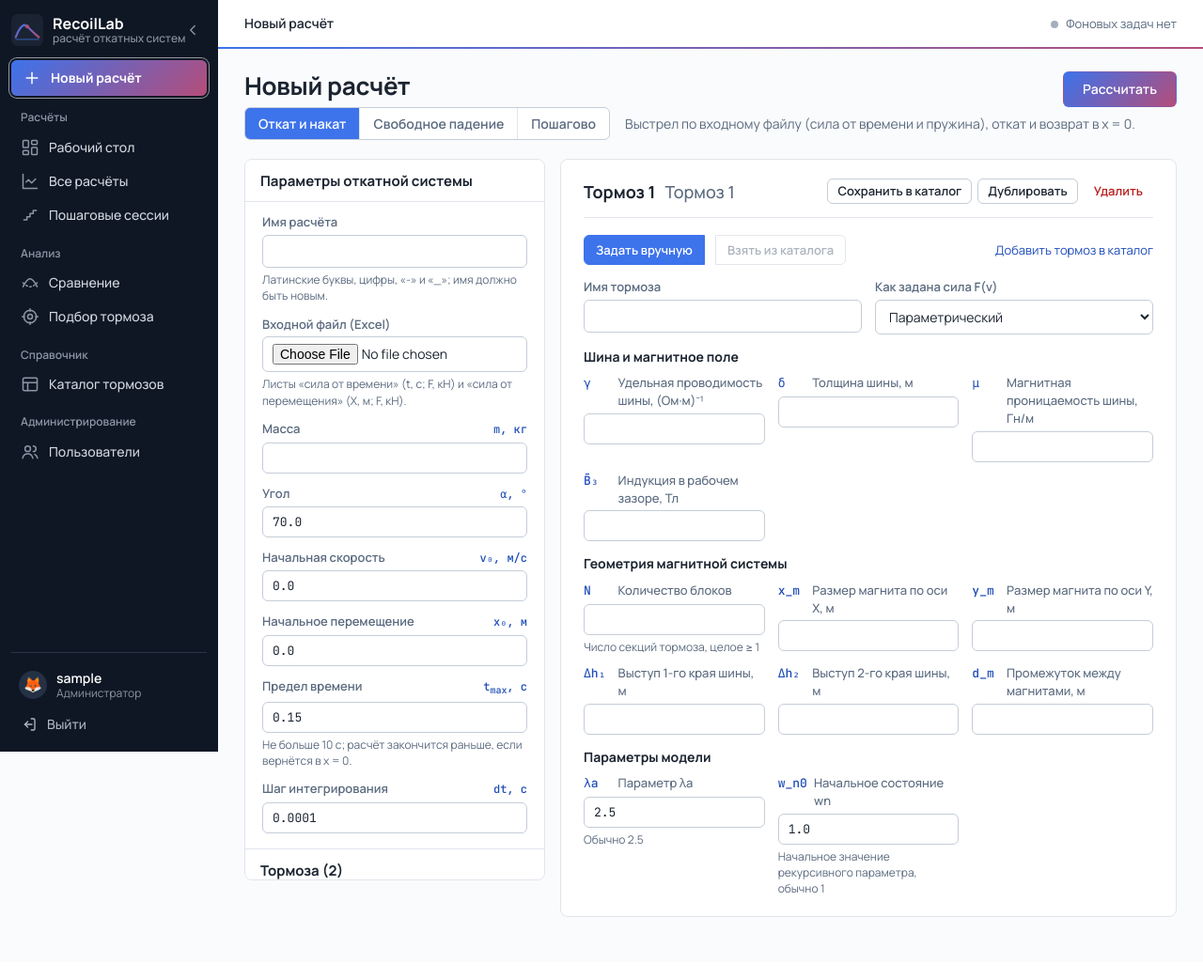
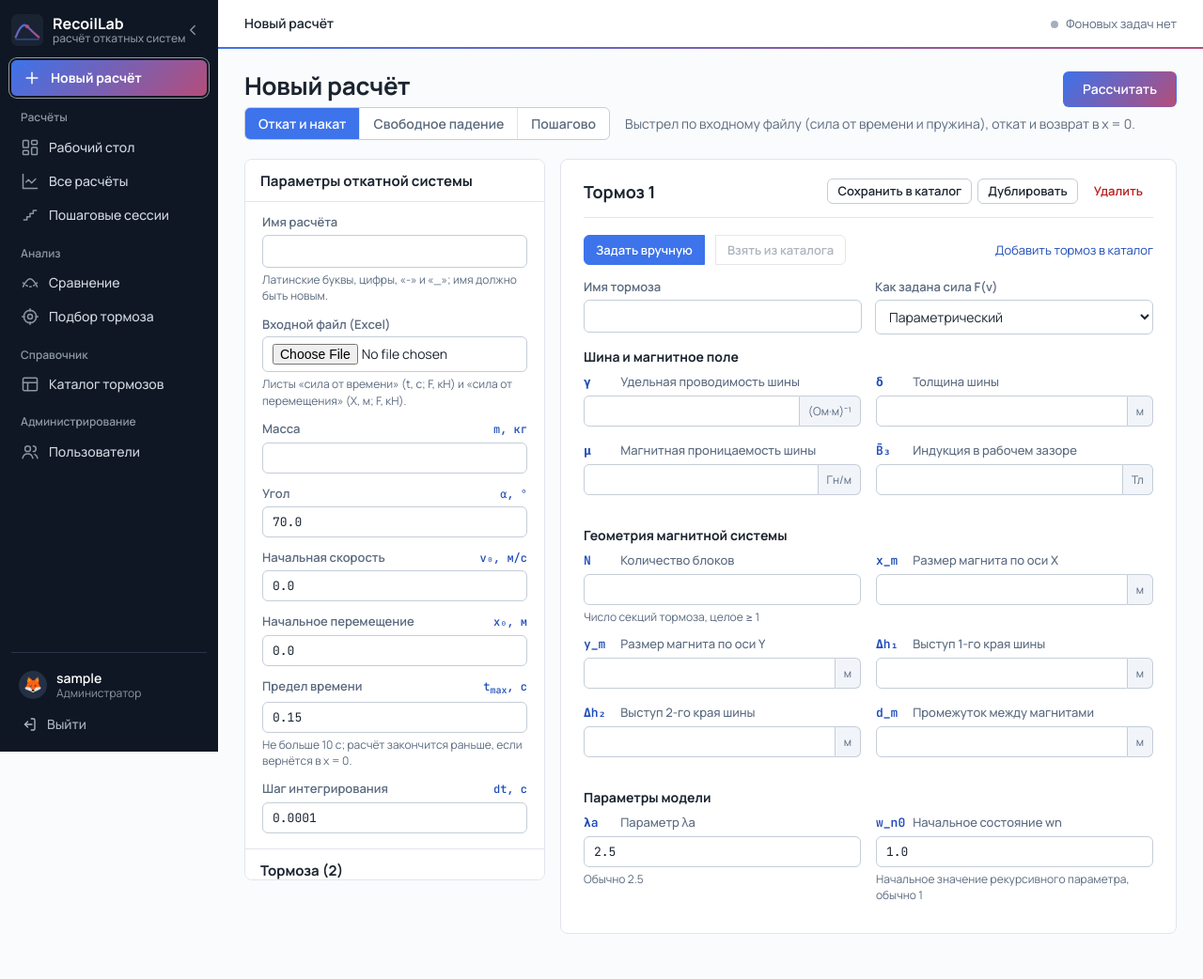
Before and after one commit to wolfiks16/recoil_lab, a Django app: page /new/ in a window 1280 px wide. Shown: the whole page at 94% size. Before the commit the page ends 976 px from the top, so only its background shows below. Run offline with Django 5.2, Linux system fonts and the light colour scheme; the visitor is signed in with stand-in values (Sample User, id 1); data that the repository does not hold is empty; some libraries are stand-ins or nearby versions.

Commit message:
Редактор тормоза: поля в ряду на одной линии, единицы — в поле
Подписи параметров разной длины переносились на 1–3 строки, и поля ввода
в одном ряду стояли «лесенкой» (замечание пользователя по скриншоту —
во всех формах: расчёт, свободное падение, пошаговая сессия, каталог).

- Каждое поле — три строки общей сетки (CSS subgrid): подпись / поле /
  подсказка; строки выравниваются по всему ряду. Без поддержки subgrid —
  прежняя колонка.
- Единица измерения перенесена из подписи в правый край поля («м»,
  «Тл», «(Ом·м)⁻¹»), подпись — символ + название (до двух строк, полное —
  во всплывающей подсказке; для скринридера единица остаётся в подписи).
- Шапка карточки: «Тормоз 1» без повтора «Тормоз 1», если имя не задано.
- Версия статики ?v=4 (pages.css, calc_form.js, iterative.css).

Co-Authored-By: Claude Opus 5.5 <noreply@anthropic.com>

```diff
--- a/recoil_app/static/recoil_app/css/iterative.css
+++ b/recoil_app/static/recoil_app/css/iterative.css
@@ -123,7 +123,7 @@
 .it-slot-row { display: flex; gap: 12px; flex-wrap: wrap; margin-bottom: 10px; }
 
 .it-slot-params { display: block; }
-.it-slot-params .rb-param-grid { grid-template-columns: repeat(auto-fill, minmax(170px, 1fr)); }
+.it-slot-params .rb-param-grid { grid-template-columns: repeat(auto-fill, minmax(190px, 1fr)); }
 
 .it-slot-curve { display: flex; flex-direction: column; gap: 6px; }
 .it-slot-curve > .it-field { flex: 0 0 auto; }   /* flex-basis широкого поля — ширина только в строке */
--- a/recoil_app/static/recoil_app/css/pages.css
+++ b/recoil_app/static/recoil_app/css/pages.css
@@ -414,21 +414,91 @@
    ЕДИНЫЙ РЕДАКТОР ПАРАМЕТРОВ ТОРМОЗА (includes/brake_param_grid.html):
    форма расчёта, свободное падение, пошаговая сессия, каталог
    ============================================================================ */
-.rb-param-groups { display: flex; flex-direction: column; gap: 14px; }
+.rb-param-groups { display: flex; flex-direction: column; gap: 16px; }
 .rb-param-group { border: 0; margin: 0; padding: 0; min-width: 0; }
 .rb-param-group legend { font-size: 14px; font-weight: 700; color: var(--rb-text); padding: 0; margin-bottom: 8px; }
-.rb-param-grid { display: grid; grid-template-columns: repeat(auto-fill, minmax(190px, 1fr)); gap: 10px 14px; }
-.rb-param-field { display: flex; flex-direction: column; gap: 4px; min-width: 0; }
-.rb-param-field label { display: flex; align-items: baseline; gap: 8px; font-size: 13px; color: var(--rb-text-soft); }
-.rb-param-symbol { font-family: var(--rb-font-mono); font-size: 13px; font-weight: 500; color: var(--rb-blue-dark); min-width: 2.2em; }
-.rb-param-label { font-weight: 500; }
-.rb-param-field input, .rb-param-field select {
-    width: 100%; padding: 7px 10px; border: 1px solid var(--rb-panel-border-strong); border-radius: var(--rb-radius-sm);
-    background: var(--rb-panel-bg-white); font: 400 13px var(--rb-font-mono); font-variant-numeric: tabular-nums; color: var(--rb-text);
+
+/* Сетка полей: каждое поле занимает 3 строки общей сетки (подпись / поле / подсказка),
+   subgrid выравнивает эти строки по всему ряду — поля ввода стоят на одной линии. */
+.rb-param-grid {
+    display: grid;
+    grid-template-columns: repeat(auto-fill, minmax(200px, 1fr));
+    column-gap: 16px;
+    row-gap: 0;
 }
-.rb-param-field input:focus { outline: none; border-color: var(--rb-blue); box-shadow: 0 0 0 3px rgba(61, 115, 235, 0.18); }
-.rb-param-field.has-error input { border-color: var(--rb-danger); }
-.rb-param-hint { font-size: 12px; color: var(--rb-text-soft); }
+.rb-param-field {
+    display: grid;
+    grid-row: span 3;
+    grid-template-rows: subgrid;
+    row-gap: 5px;
+    min-width: 0;
+    padding-bottom: 12px;
+}
+@supports not (grid-template-rows: subgrid) {
+    .rb-param-field { display: flex; flex-direction: column; gap: 5px; }
+}
+
+/* Подпись: символ + название (до двух строк, полное — во всплывающей подсказке) */
+.rb-param-field label {
+    display: flex;
+    align-items: baseline;
+    gap: 8px;
+    align-self: end;
+    font-size: 13px;
+    line-height: 1.3;
+    color: var(--rb-text-soft);
+    min-width: 0;
+}
+.rb-param-symbol {
+    font-family: var(--rb-font-mono);
+    font-size: 13px;
+    font-weight: 600;
+    color: var(--rb-blue-dark);
+    flex: 0 0 auto;
+    min-width: 2.4em;
+}
+.rb-param-label {
+    font-weight: 500;
+    min-width: 0;
+    display: -webkit-box;
+    -webkit-line-clamp: 2;
+    -webkit-box-orient: vertical;
+    overflow: hidden;
+}
+
+/* Поле с единицей измерения справа */
+.rb-param-input { display: flex; min-width: 0; }
+.rb-param-input input, .rb-param-input select {
+    flex: 1 1 auto;
+    min-width: 0;
+    width: 100%;
+    padding: 7px 10px;
+    border: 1px solid var(--rb-panel-border-strong);
+    border-radius: var(--rb-radius-sm);
+    background: var(--rb-panel-bg-white);
+    font: 400 13px var(--rb-font-mono);
+    font-variant-numeric: tabular-nums;
+    color: var(--rb-text);
+}
+.rb-param-input.has-unit input { border-top-right-radius: 0; border-bottom-right-radius: 0; }
+.rb-param-unit {
+    flex: 0 0 auto;
+    display: inline-flex;
+    align-items: center;
+    padding: 0 9px;
+    border: 1px solid var(--rb-panel-border-strong);
+    border-left: 0;
+    border-radius: 0 var(--rb-radius-sm) var(--rb-radius-sm) 0;
+    background: var(--rb-panel-bg-alt);
+    color: var(--rb-text-soft);
+    font-size: 12px;
+    white-space: nowrap;
+}
+.rb-param-input input:focus { outline: none; border-color: var(--rb-blue); box-shadow: 0 0 0 3px rgba(61, 115, 235, 0.18); position: relative; z-index: 1; }
+.rb-param-field.has-error input, .rb-param-field.has-error .rb-param-unit { border-color: var(--rb-danger); }
+
+.rb-param-foot { min-width: 0; }
+.rb-param-hint { font-size: 12px; line-height: 1.35; color: var(--rb-text-soft); }
 .rb-param-groups .field-error { font-size: 13px; color: var(--rb-danger-dark); background: var(--rb-danger-soft); padding: 4px 8px; border-radius: var(--rb-radius-sm); }
 .rb-catalog-form .rb-panel { margin-bottom: 16px; }
 .rb-catalog-form .rb-panel[hidden] { display: none; }
--- a/recoil_app/static/recoil_app/js/calc_form.js
+++ b/recoil_app/static/recoil_app/js/calc_form.js
@@ -148,7 +148,8 @@
     function syncBrakeHeader() {
         const items = formsContainer.querySelectorAll(".brake-form-item");
         items.forEach((card, index) => {
-            const name = getBrakeName(card, index);
+            const nameInput = card.querySelector('input[name$="-name"]');
+            const name = nameInput ? (nameInput.value || "").trim() : "";
             const display = card.querySelector("[data-brake-display-name]");
             if (display) display.textContent = name;
             const prefix = card.querySelector(".rb-cad-brake-head-prefix");
--- a/templates/recoil_app/base_v2.html
+++ b/templates/recoil_app/base_v2.html
@@ -8,7 +8,7 @@
     <script>try { if (localStorage.getItem('recoillab.navCollapsed') === '1') document.documentElement.classList.add('rb-nav-collapsed'); } catch (e) {}</script>
 
     <link rel="stylesheet" href="{% static 'recoil_app/css/design_system.css' %}?v=3">
-    <link rel="stylesheet" href="{% static 'recoil_app/css/pages.css' %}?v=3">
+    <link rel="stylesheet" href="{% static 'recoil_app/css/pages.css' %}?v=4">
 
     <script src="https://cdn.plot.ly/plotly-2.35.2.min.js"></script>
     {% block head_extra %}{% endblock %}
--- a/templates/recoil_app/calc_new.html
+++ b/templates/recoil_app/calc_new.html
@@ -169,5 +169,5 @@
 
 {% block body_extra %}
 {{ catalog_items|json_script:"rb-catalog-data" }}
-<script src="{% static 'recoil_app/js/calc_form.js' %}?v=3"></script>
+<script src="{% static 'recoil_app/js/calc_form.js' %}?v=4"></script>
 {% endblock %}
--- a/templates/recoil_app/includes/brake_param_grid.html
+++ b/templates/recoil_app/includes/brake_param_grid.html
@@ -1,5 +1,7 @@
 {% comment %}
 Параметры вихретокового тормоза — общий вид для всех форм (тег brake_param_grid).
+Каждое поле — три строки общей сетки (subgrid): подпись, поле с единицей, подсказка/ошибка;
+поэтому в одном ряду поля ввода стоят на одной линии, как бы ни переносились подписи.
 {% endcomment %}
 <div class="rb-param-groups">
     {% for group in groups %}
@@ -8,13 +10,18 @@
         <div class="rb-param-grid">
             {% for f in group.fields %}
             <div class="rb-param-field{% if f.bf.errors %} has-error{% endif %}">
-                <label for="{{ f.bf.id_for_label }}">
+                <label for="{{ f.bf.id_for_label }}" title="{{ f.label }}{% if f.unit %}, {{ f.unit }}{% endif %}">
                     <span class="rb-param-symbol">{{ f.symbol }}</span>
-                    <span class="rb-param-label">{{ f.label }}{% if f.unit %}, {{ f.unit }}{% endif %}{% if required_mark %} *{% endif %}</span>
+                    <span class="rb-param-label">{{ f.label }}{% if f.unit %}<span class="rb-visually-hidden">, {{ f.unit }}</span>{% endif %}{% if required_mark %}&nbsp;*{% endif %}</span>
                 </label>
-                {{ f.bf }}
-                {% if f.bf.errors %}<div class="field-error">{{ f.bf.errors|join:" " }}</div>{% endif %}
-                {% if f.hint %}<div class="rb-param-hint">{{ f.hint }}</div>{% endif %}
+                <div class="rb-param-input{% if f.unit %} has-unit{% endif %}">
+                    {{ f.bf }}
+                    {% if f.unit %}<span class="rb-param-unit" aria-hidden="true">{{ f.unit }}</span>{% endif %}
+                </div>
+                <div class="rb-param-foot">
+                    {% if f.bf.errors %}<div class="field-error">{{ f.bf.errors|join:" " }}</div>{% endif %}
+                    {% if f.hint %}<div class="rb-param-hint">{{ f.hint }}</div>{% endif %}
+                </div>
             </div>
             {% endfor %}
         </div>
--- a/templates/recoil_app/iterative_detail.html
+++ b/templates/recoil_app/iterative_detail.html
@@ -5,7 +5,7 @@
 {% block shell_crumb %}{{ calc.name }}{% endblock %}
 
 {% block head_extra %}
-<link rel="stylesheet" href="{% static 'recoil_app/css/iterative.css' %}?v=3">
+<link rel="stylesheet" href="{% static 'recoil_app/css/iterative.css' %}?v=4">
 {% endblock %}
 
 {% block content %}
--- a/templates/recoil_app/iterative_new.html
+++ b/templates/recoil_app/iterative_new.html
@@ -5,7 +5,7 @@
 {% block shell_crumb %}Пошагово{% endblock %}
 
 {% block head_extra %}
-<link rel="stylesheet" href="{% static 'recoil_app/css/iterative.css' %}?v=3">
+<link rel="stylesheet" href="{% static 'recoil_app/css/iterative.css' %}?v=4">
 {% endblock %}
 
 {% block content %}
```
